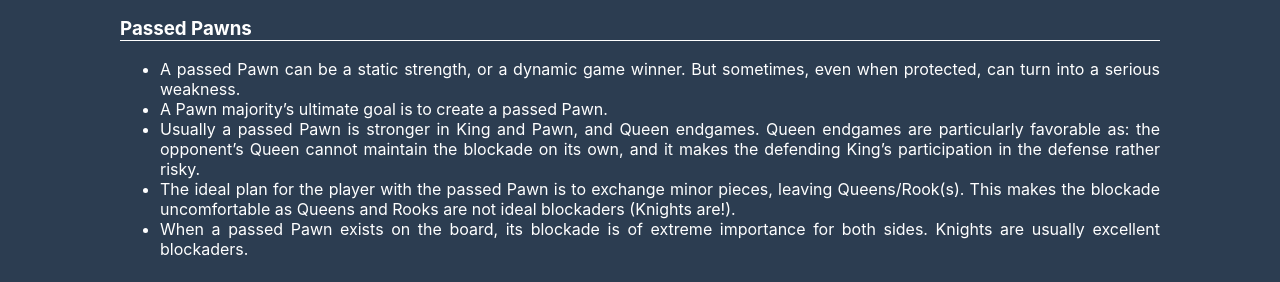
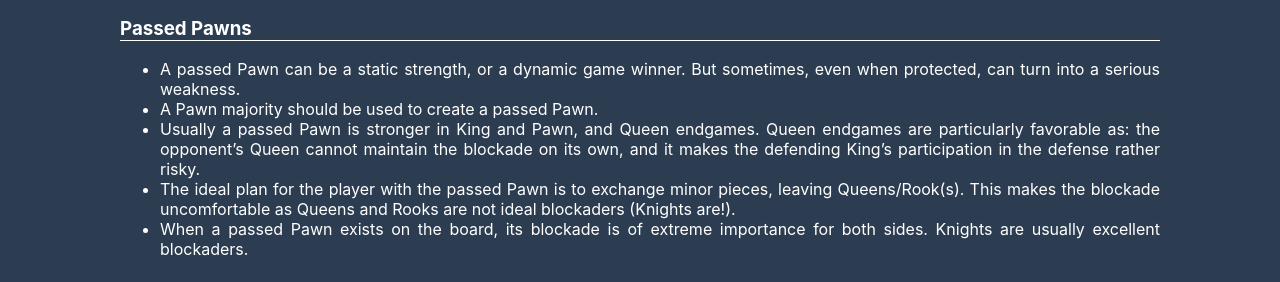
Before and after one commit to brunoroque06/brunoroque06.github.io, a Jekyll site: the page built from _pages/chess-fundamentals.md, in a window 1280 px wide and 900 px high, scrolled down 2679 px. Shown: the part 161-443 px from the top of the window. Built offline with Jekyll 4.4.1, drawn with Linux system fonts in a browser that asks for light colours.

Commit message:
Improve Pawn majority entry

```diff
--- a/_pages/chess-fundamentals.md
+++ b/_pages/chess-fundamentals.md
@@ -102,7 +102,7 @@ This page contains a compilation of chess fundamentals.
 ### Passed Pawns
 
 - A passed Pawn can be a static strength, or a dynamic game winner. But sometimes, even when protected, can turn into a serious weakness.
-- A Pawn majority's ultimate goal is to create a passed Pawn.
+- A Pawn majority should be used to create a passed Pawn.
 - Usually a passed Pawn is stronger in King and Pawn, and Queen endgames. Queen endgames are particularly favorable as: the opponent's Queen cannot maintain the blockade on its own, and it makes the defending King's participation in the defense rather risky.
 - The ideal plan for the player with the passed Pawn is to exchange minor pieces, leaving Queens/Rook(s). This makes the blockade uncomfortable as Queens and Rooks are not ideal blockaders (Knights are!).
 - When a passed Pawn exists on the board, its blockade is of extreme importance for both sides. Knights are usually excellent blockaders.
```
